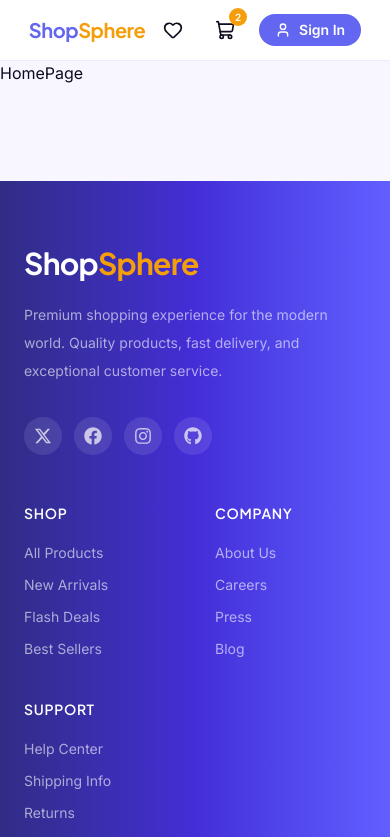
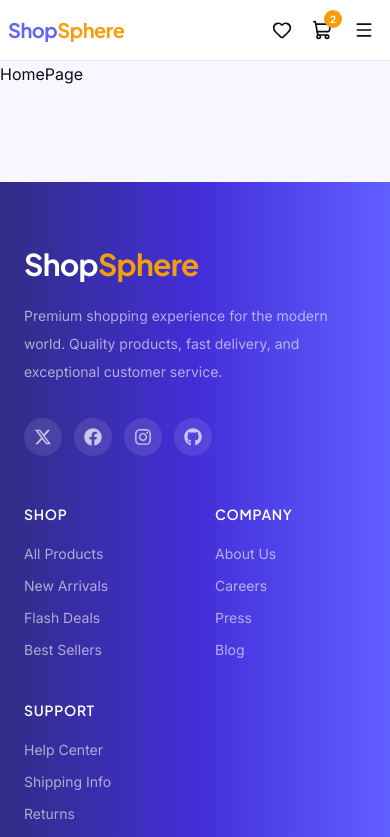
Before and after one commit to prakattttt/E-Commerce-Application, a React (Vite) app in the folder client/: page / in a window 390 px wide. Shown: the top 837 px of the page. Built offline with nearby package versions, Linux system fonts and the light colour scheme.

Commit message:
feat(responsive-navbar): change minor spacing and add media queried and seperate mobile menu for smaller screens

```diff
--- a/client/src/components/Navbar.tsx
+++ b/client/src/components/Navbar.tsx
@@ -1,52 +1,81 @@
-import { Heart, ShoppingCart, User } from "lucide-react";
+import { useState } from "react";
+import { Heart, ShoppingCart, User, Menu, X } from "lucide-react";
+
 import Menus from "./nav/Menus";
 import NavSearch from "./nav/NavSearch";
+import MobileMenu from "./nav/MobileMenu";
 
 const Navbar = () => {
+  const [open, setOpen] = useState(false);
+
   return (
+    <>
       <nav className="w-full border-b border-border bg-card animate-navbar">
-      <div className="mx-auto flex max-w-7xl items-center justify-around px-6 py-3">
+        <div className="mx-auto flex max-w-7xl items-center justify-between md:justify-around px-2 py-3">
           {/* Left */}
-        <div className="flex items-center gap-10">
+          <div className="flex items-center gap-8">
             {/* Logo */}
-          <div className="logo">
+            <div>
               <h1 className="font-display cursor-pointer text-xl font-bold tracking-tight">
                 <span className="text-primary">Shop</span>
                 <span className="text-accent">Sphere</span>
               </h1>
             </div>
 
-          {/* Navigation */}
+            {/* Desktop Menu */}
+            <div className="hidden md:block">
               <Menus />
             </div>
+          </div>
 
-        {/* Right */}
-        <div className="flex items-center gap-4">
-          {/* Search */}
+          {/* Right (Desktop) */}
+          <div className="hidden md:flex items-center gap-2">
             <NavSearch />
 
-          {/* Wishlist */}
-          <button className="rounded-full bg-card p-2 transition-colors hover:bg-secondary">
+            <button className="rounded-full bg-card p-1.5 hover:bg-secondary transition-colors">
               <Heart size={20} />
             </button>
 
-          {/* Cart */}
-          <button className="relative rounded-full bg-card p-2 transition-colors hover:bg-secondary">
+            <button className="relative rounded-full bg-card p-1.5 hover:bg-secondary transition-colors">
               <ShoppingCart size={20} />
-
               <span className="absolute -right-1 -top-1 flex h-4.5 w-4.5 items-center justify-center rounded-full bg-accent text-[10px] font-medium text-accent-foreground">
                 2
               </span>
             </button>
 
-          {/* Sign In */}
-          <button className="flex items-center gap-2 rounded-full bg-primary px-4 py-1.5 text-sm font-medium text-primary-foreground transition-colors hover:bg-secondary-foreground">
+            <button className="ml-1 flex items-center gap-2 rounded-full bg-primary px-4 py-1.5 text-sm font-medium text-primary-foreground hover:bg-secondary-foreground transition-colors">
               <User size={16} />
               <span>Sign In</span>
             </button>
           </div>
+
+          {/* Mobile Right */}
+          <div className="flex md:hidden items-center gap-2">
+            <button className="rounded-full bg-card p-1.5 hover:bg-secondary transition">
+              <Heart size={20} />
+            </button>
+
+            <button className="relative rounded-full bg-card p-1.5 hover:bg-secondary transition">
+              <ShoppingCart size={20} />
+              <span className="absolute -right-1 -top-1 flex h-4.5 w-4.5 items-center justify-center rounded-full bg-accent text-[10px] font-medium text-accent-foreground">
+                2
+              </span>
+            </button>
+
+            {/* Hamburger */}
+            <button
+              onClick={() => setOpen((prev) => !prev)}
+              className="rounded-full bg-card p-2 hover:bg-secondary transition"
+            >
+              {open ? <X size={20} /> : <Menu size={20} />}
+            </button>
+          </div>
         </div>
       </nav>
+
+      {/* Mobile Menu */}
+      <MobileMenu open={open} />
+    </>
   );
 };
 
--- a/client/src/components/nav/Menus.tsx
+++ b/client/src/components/nav/Menus.tsx
@@ -20,7 +20,7 @@ const menus = [
 
 const Menus = () => {
   return (
-    <ul className="hidden items-center gap-8 font-medium md:flex">
+    <ul className="hidden text-sm items-center gap-4 font-medium md:flex">
       {/*Mapping of Menu Items*/}
       {menus.map((menu) => (
         <li key={menu.name}>
--- /dev/null
+++ b/client/src/components/nav/MobileMenu.tsx
@@ -0,0 +1,57 @@
+import { NavLink } from "react-router-dom";
+import { ChevronRight } from "lucide-react";
+
+type Props = {
+  open: boolean;
+};
+
+const menuItems = [
+  { name: "Home", path: "/" },
+  { name: "Shop", path: "/shop" },
+  { name: "Profile", path: "/profile" },
+];
+
+const MobileMenu = ({ open }: Props) => {
+  return (
+    <div
+      className={`
+        md:hidden overflow-hidden transition-all duration-300 ease-in-out border-b border-border bg-card
+        ${
+          open
+            ? "max-h-96 opacity-100 translate-y-0"
+            : "max-h-0 opacity-0 -translate-y-2"
+        }
+      `}
+    >
+      <div className="px-6 py-4">
+        {/* Links */}
+        <ul className="flex flex-col gap-4 mb-6">
+          {menuItems.map((item) => (
+            <li key={item.name}>
+              <NavLink
+                to={item.path}
+                className={({ isActive }) =>
+                  `flex items-center justify-between text-sm transition-colors duration-200 ${
+                    isActive
+                      ? "text-primary font-medium"
+                      : "text-foreground hover:text-primary"
+                  }`
+                }
+              >
+                <span>{item.name}</span>
+                <ChevronRight size={16} className="opacity-60" />
+              </NavLink>
+            </li>
+          ))}
+        </ul>
+
+        {/* Sign In Button */}
+        <button className="w-full rounded-full bg-primary py-2.5 text-sm font-medium text-primary-foreground transition-colors hover:bg-secondary-foreground">
+          Sign In
+        </button>
+      </div>
+    </div>
+  );
+};
+
+export default MobileMenu;
--- a/client/src/components/nav/NavSearch.tsx
+++ b/client/src/components/nav/NavSearch.tsx
@@ -2,7 +2,7 @@ import { Search } from "lucide-react";
 
 const NavSearch = () => {
   return (
-    <div className="relative hidden w-72 md:block">
+    <div className="relative hidden w-64 md:block">
       <div className="absolute top-1/2 right-0 -translate-y-1/2">
         <Search
           size={16}
@@ -12,7 +12,7 @@ const NavSearch = () => {
         <input
           type="search"
           placeholder="Search products..."
-          className="h-9 w-44 rounded-full border border-border bg-card py-1.5 pr-4 pl-9 text-sm text-foreground placeholder:text-muted-foreground transition-all duration-300 ease-in-out focus:w-72 focus:outline-none focus:ring-0 focus:border-muted-foreground"
+          className="h-9 w-44 rounded-full border border-border bg-card py-1.5 pr-4 pl-9 text-sm text-foreground placeholder:text-muted-foreground transition-all duration-300 ease-in-out focus:w-64 focus:outline-none focus:ring-0 focus:border-muted-foreground"
         />
       </div>
     </div>
```
Lines whose indentation alone changed are shown as unchanged.
